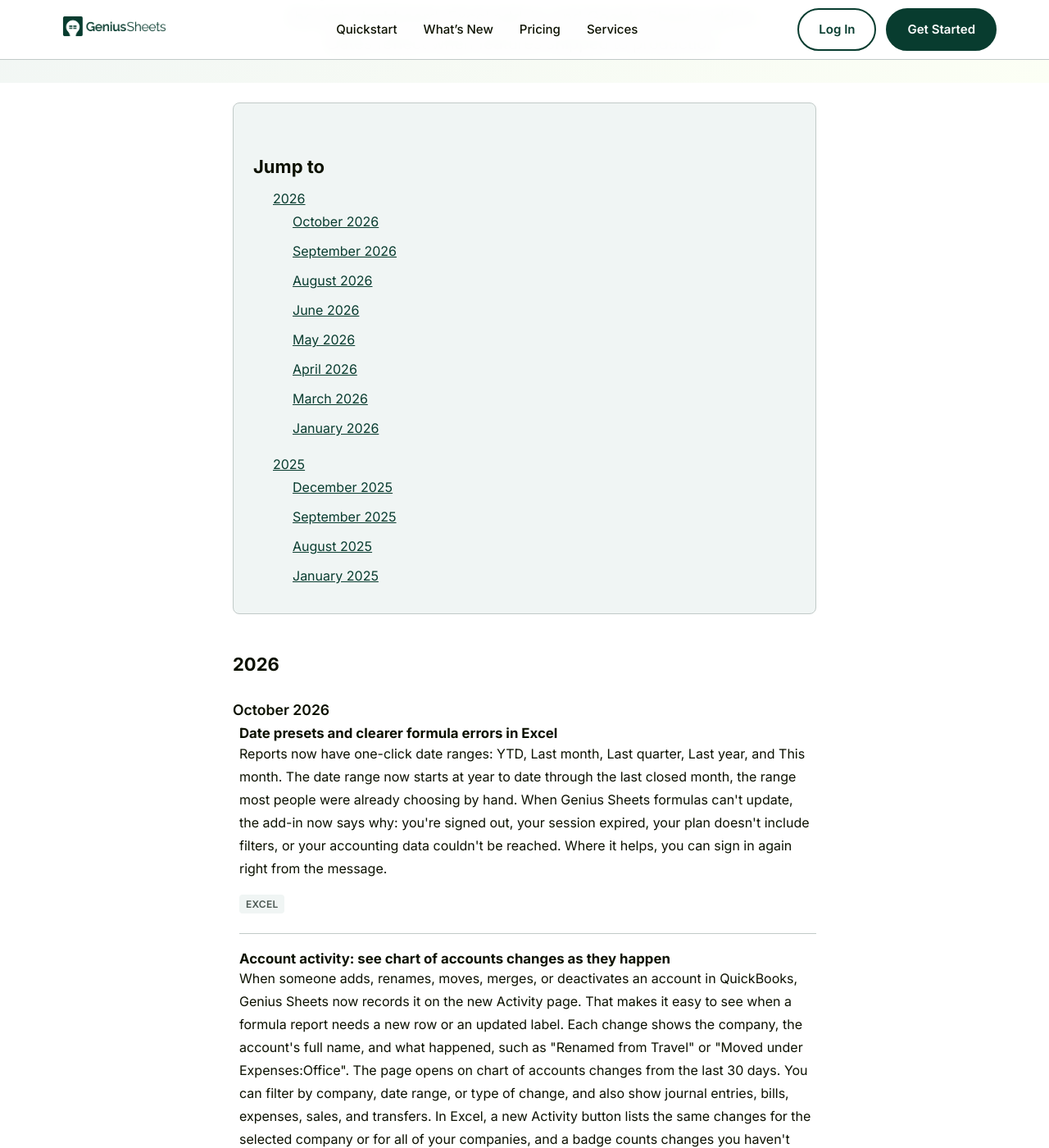
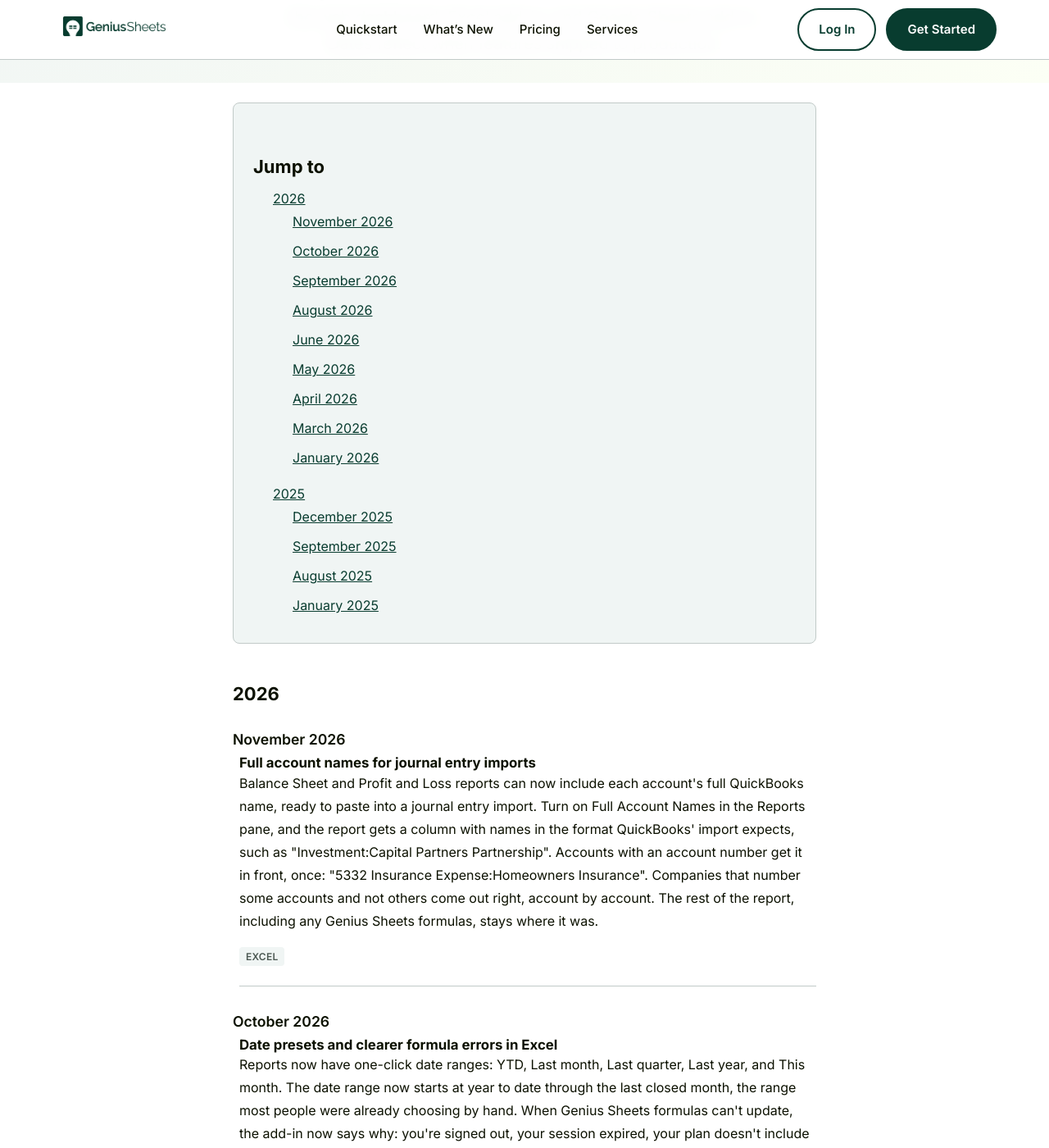
Before and after one commit to GeniusSheets/gs_site, a Jekyll site: the page built from whats-new.html, in a window 1280 px wide and 1400 px high, scrolled down 201 px. Shown: the whole window at 82% size. Built offline with Jekyll 4.4.1, drawn with Linux system fonts in a browser that asks for light colours.

Commit message:
Add What's New entry: Full account names for journal entry imports
Co-Authored-By: Claude Opus 5.5 <noreply@anthropic.com>

```diff
--- a/_data/whats_new.json
+++ b/_data/whats_new.json
@@ -5,6 +5,19 @@
     {
       "year": 2026,
       "months": [
+        {
+          "month": "November 2026",
+          "id": "november-2026",
+          "items": [
+            {
+              "title": "Full account names for journal entry imports",
+              "platforms": [
+                "Excel"
+              ],
+              "body_html": "<p>Balance Sheet and Profit and Loss reports can now include each account's full QuickBooks name, ready to paste into a journal entry import. Turn on Full Account Names in the Reports pane, and the report gets a column with names in the format QuickBooks' import expects, such as \"Investment:Capital Partners Partnership\". Accounts with an account number get it in front, once: \"5332 Insurance Expense:Homeowners Insurance\". Companies that number some accounts and not others come out right, account by account. The rest of the report, including any Genius Sheets formulas, stays where it was.</p>"
+            }
+          ]
+        },
         {
           "month": "October 2026",
           "id": "october-2026",
```
Also changed, not shown: whats_new.md (+7 -0 lines).
